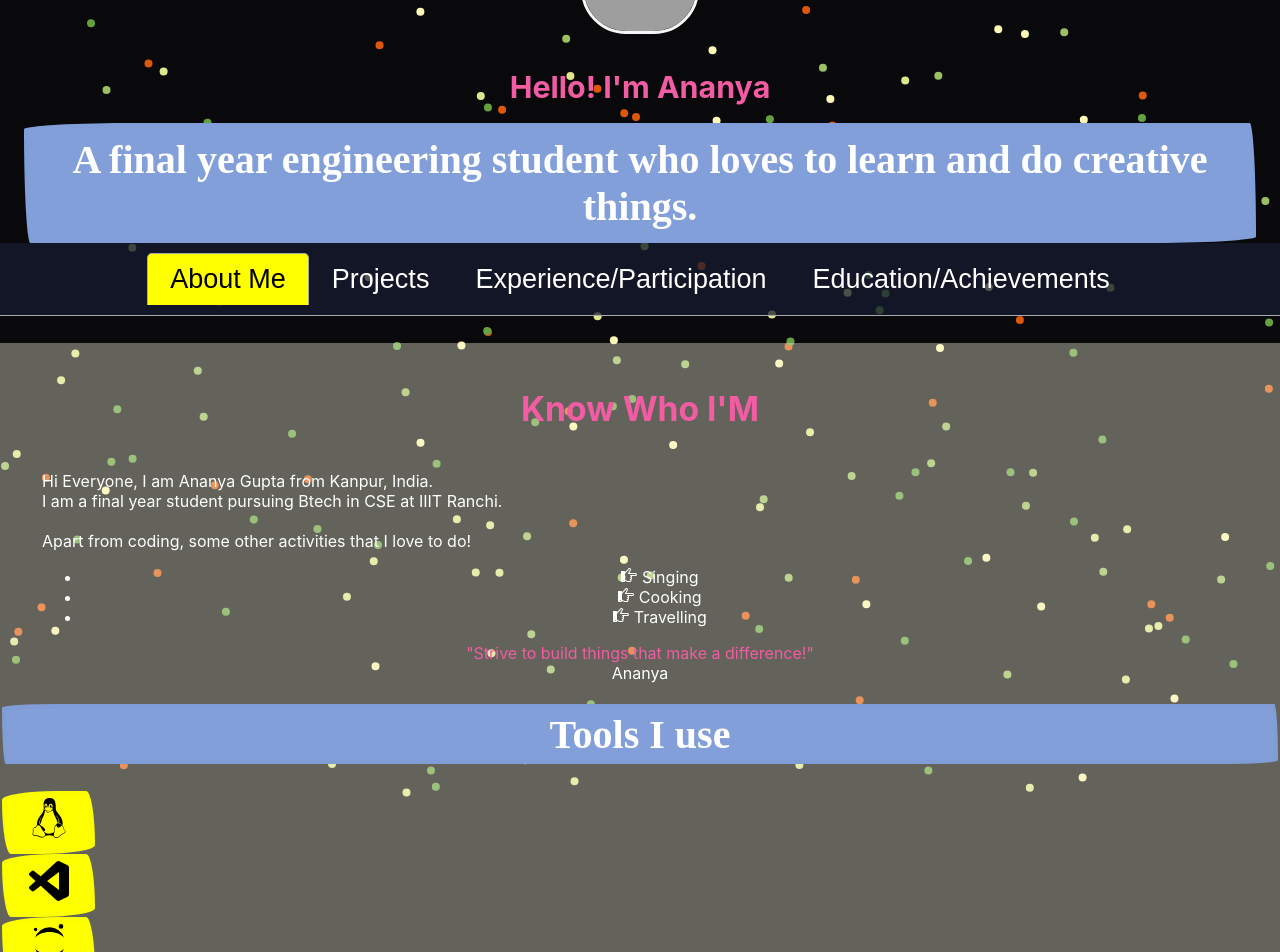
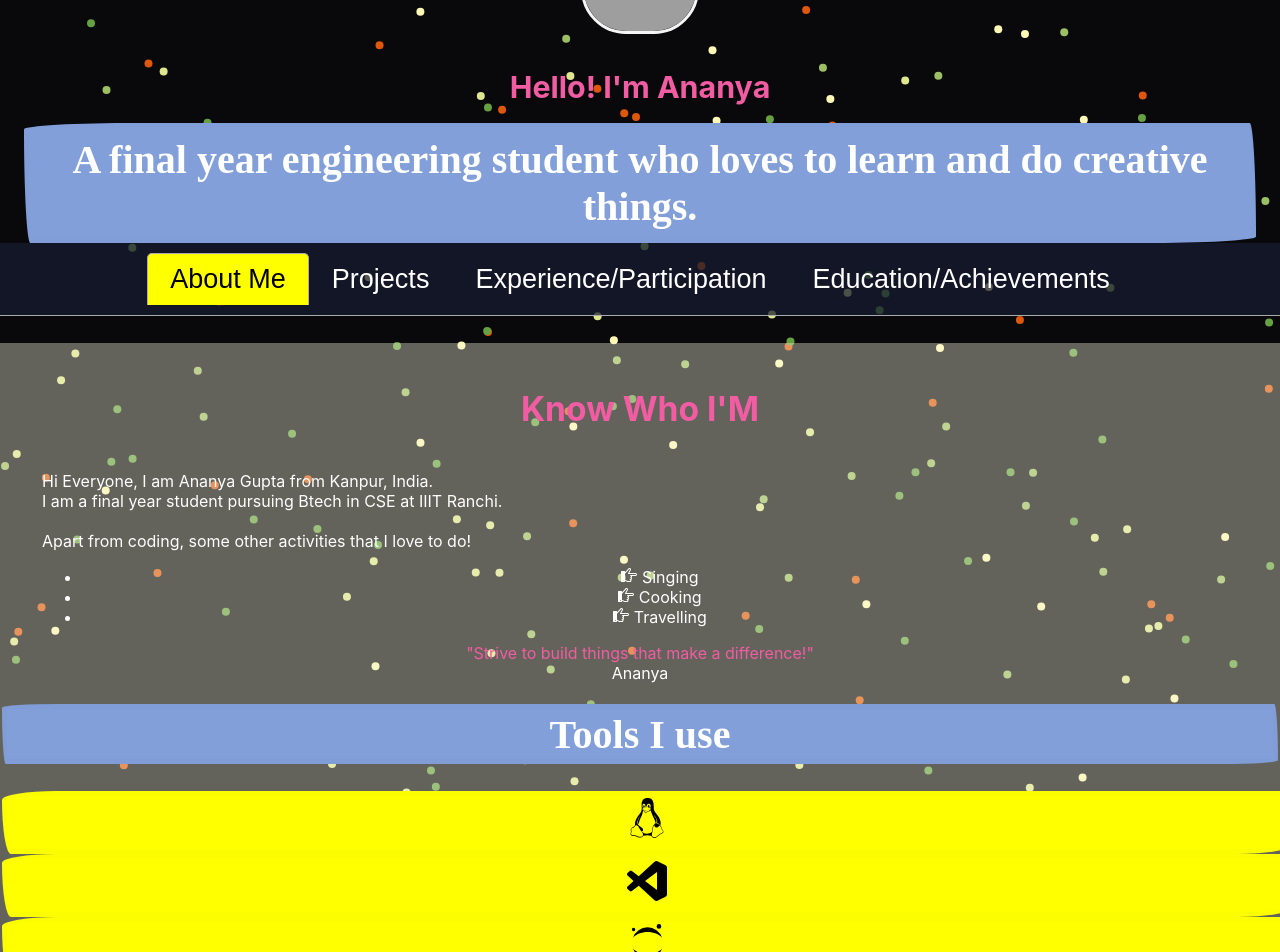
Before and after one commit to ananya8606/Portfolio-website-using-Reactjs, a React (Create React App) app: page / in a window 1280 px wide. Shown: the top 952 px of the page. Built offline with nearby package versions, Linux system fonts and the light colour scheme; grey boxes are pictures that could not be loaded.

Commit message:
Create Tabs.css

```diff
--- a/src/Tabs.css
+++ b/src/Tabs.css
@@ -120,7 +120,7 @@ font-size:40px;
 }
 .tech-icons{
 text-align: center;
-width:80px;
+width:100%;
 	background-color:yellow;
 	color:black;
 	padding:0.1rem;
```
